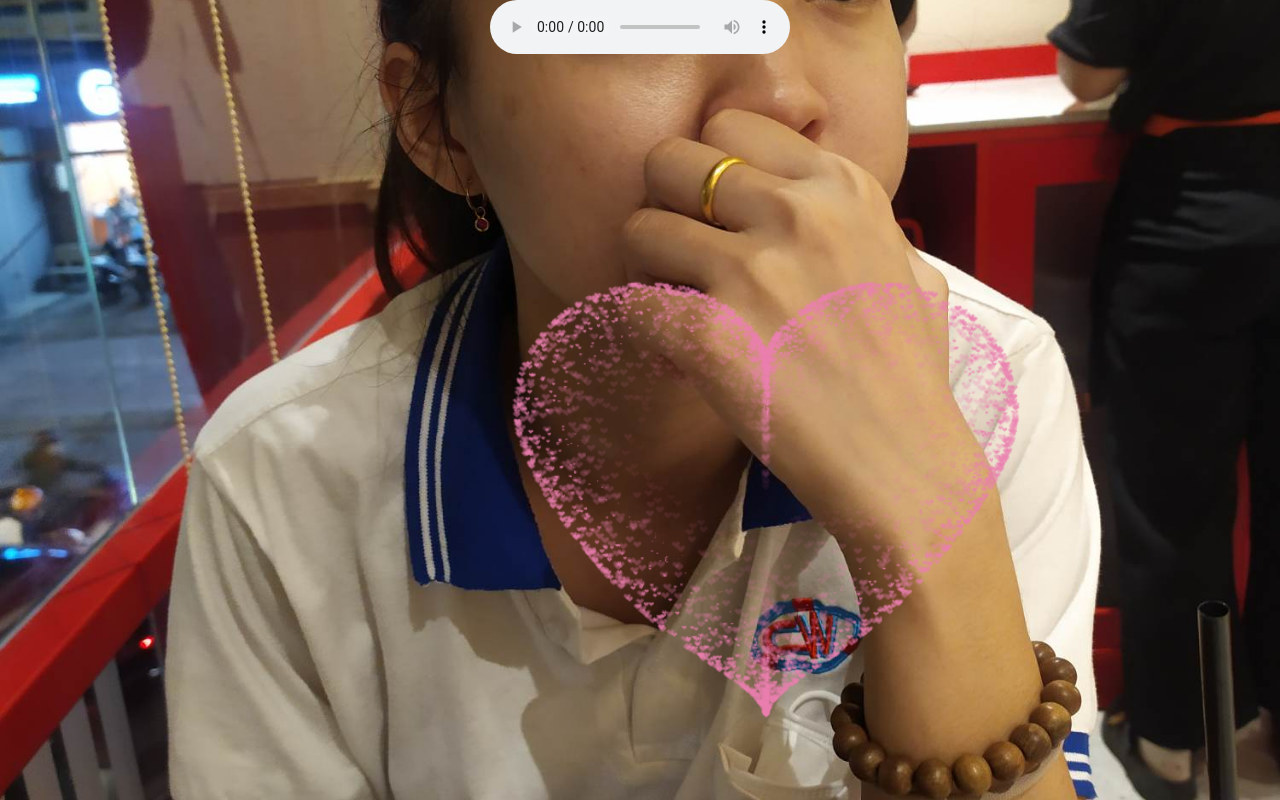
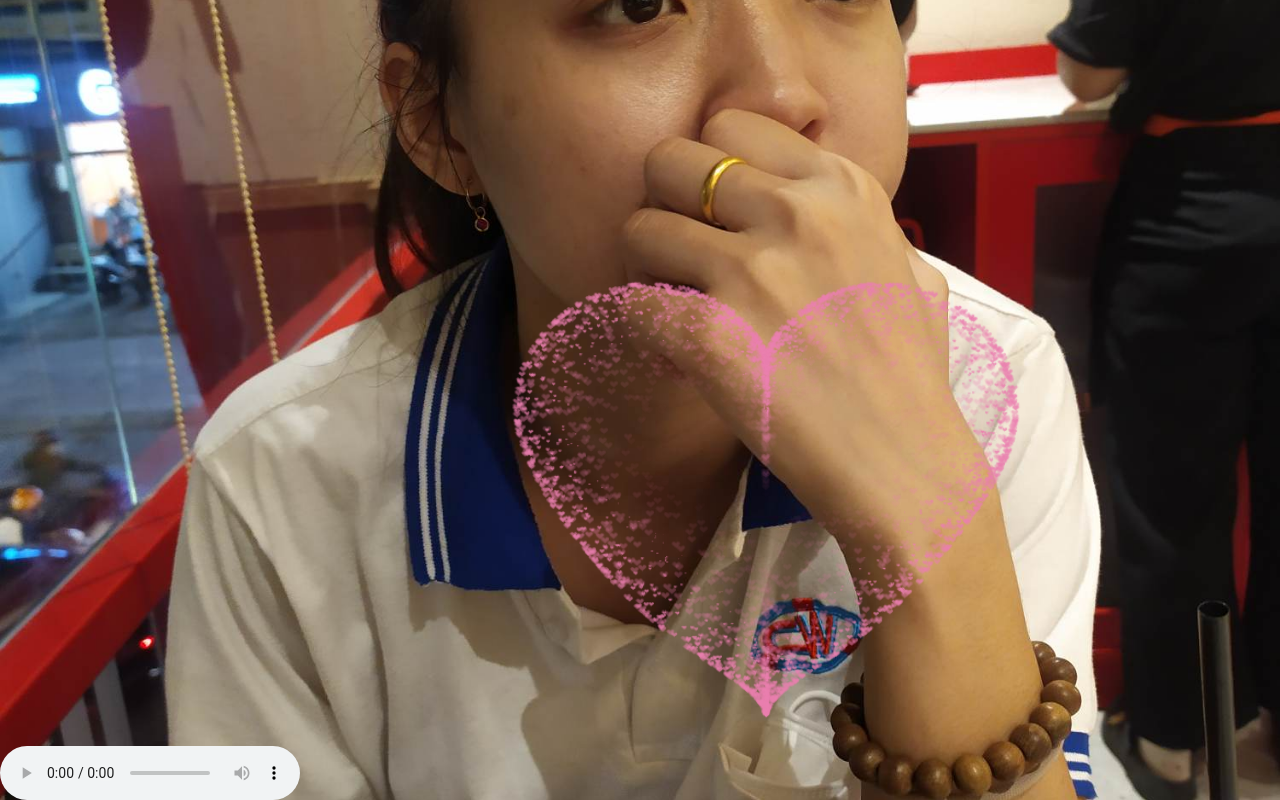
Before and after one commit to dung-ruby/dung-ruby.github.com, a plain HTML site: page cute/index.html in a window 1280 px wide. Drawn offline with Linux system fonts and the light colour scheme.

Commit message:
Update index.html

```diff
--- a/cute/index.html
+++ b/cute/index.html
@@ -65,7 +65,8 @@
         <!-- <canvas id="pinkboard">
         </canvas> -->
     </canvas>
-    <audio loop="true" autoplay="true" style="margin: 0 auto; display: table;" controls src="">Your
+    <audio loop="true" autoplay="true" style="margin: 0 auto; display: table; position: fixed;
+    bottom: 0;" controls src="">Your
         browser does not support the audio element.</audio>
     <script>
         music = ['../muon_ruou_to_tinh.mp3', '../noi_nay_co_anh.mp3', '../nguoi_am_phu.mp3'];
```
